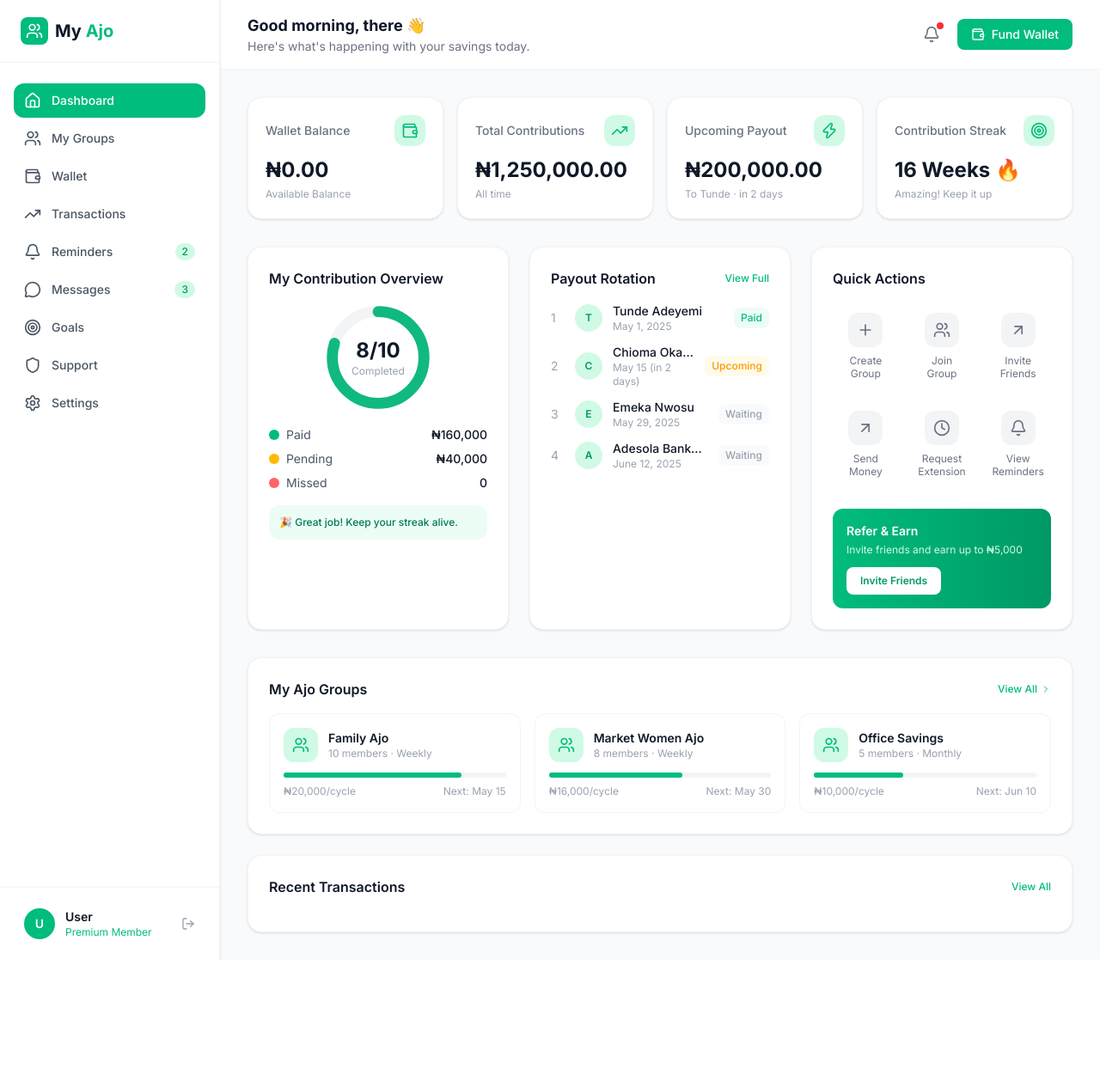
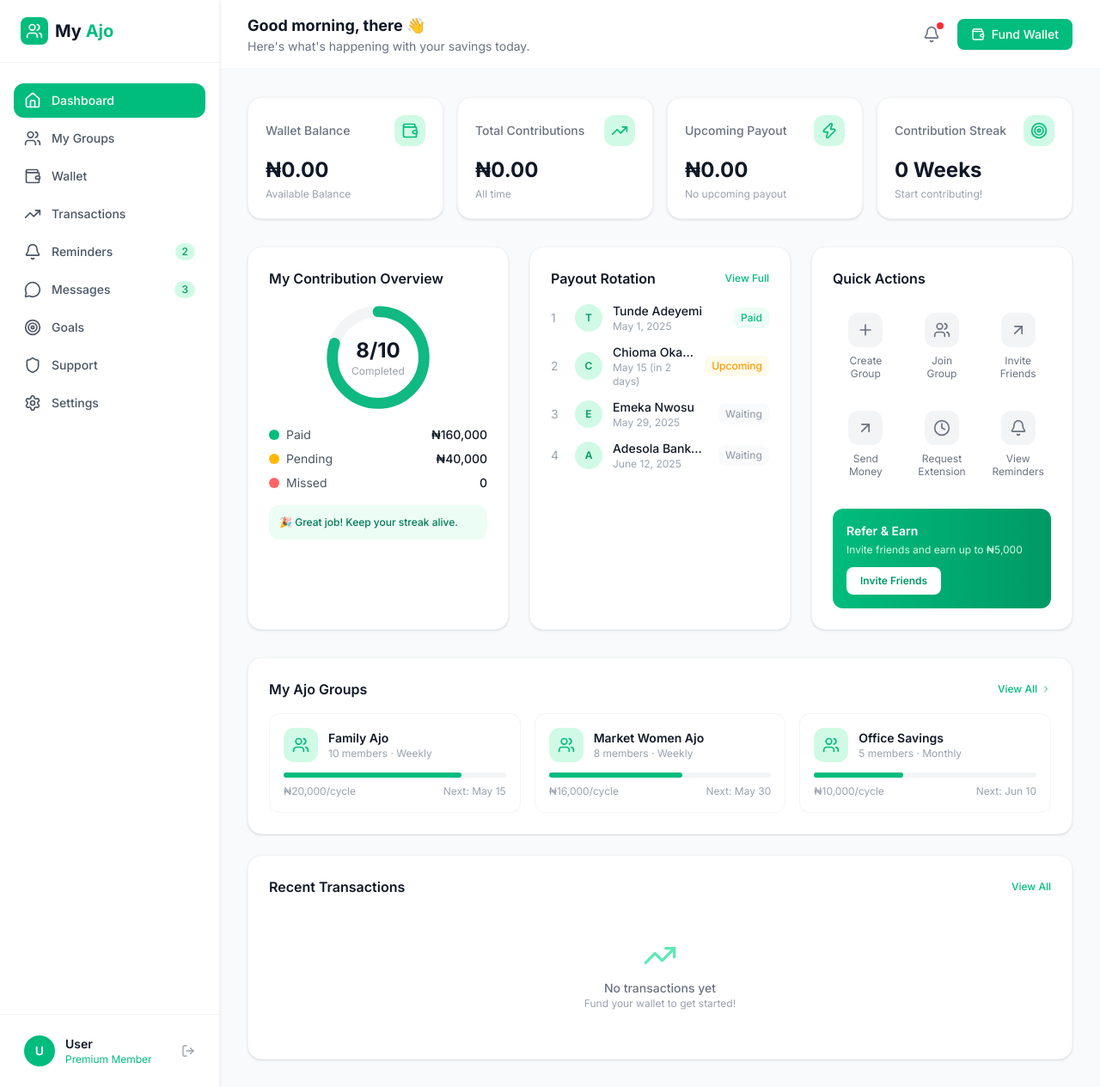
Before and after one commit to OluwaseunPaul010/My-ajo, a Next.js app: page /dashboard in a window 1280 px wide. Shown: the whole page at 86% size. Before the commit the page ends 1117 px from the top, so only its background shows below. Built offline with nearby package versions, Linux system fonts and the light colour scheme.

Commit message:
Add empty states for new users

```diff
--- a/app/dashboard/page.tsx
+++ b/app/dashboard/page.tsx
@@ -161,9 +161,9 @@ useEffect(() => {
           <div className="grid grid-cols-1 sm:grid-cols-2 lg:grid-cols-4 gap-4 mb-8">
             {[
               { label: "Wallet Balance", value: `₦${(user?.wallet?.balance || 0).toLocaleString()}.00`, sub: "Available Balance", icon: Wallet },
-              { label: "Total Contributions", value: "₦1,250,000.00", sub: "All time", icon: TrendingUp },
-              { label: "Upcoming Payout", value: "₦200,000.00", sub: "To Tunde · in 2 days", icon: Zap },
-              { label: "Contribution Streak", value: "16 Weeks 🔥", sub: "Amazing! Keep it up", icon: Target },
+              { label: "Total Contributions", value: `₦${realTransactions.filter((t:any) => t.type === "debit").reduce((s:number, t:any) => s + t.amount, 0).toLocaleString()}.00`, sub: "All time", icon: TrendingUp },
+              { label: "Upcoming Payout", value: "₦0.00", sub: "No upcoming payout", icon: Zap },
+              { label: "Contribution Streak", value: `${user?.streak || 0} Weeks`, sub: user?.streak > 0 ? "Amazing! Keep it up 🔥" : "Start contributing!", icon: Target },
             ].map((card, i) => (
               <motion.div key={i}
                 initial={{ opacity: 0, y: 20 }}
@@ -287,8 +287,14 @@ useEffect(() => {
               </a>
             </div>
             <div className="grid grid-cols-1 md:grid-cols-3 gap-4">
-              {groups.map((group, i) => (
-                <div key={i} className="border border-gray-100 rounded-xl p-4 hover:border-emerald-200 hover:shadow-sm transition-all">
+              {user?.groups?.length === 0 ? (
+  <div className="col-span-3 text-center py-8 text-gray-400">
+    <Users className="w-10 h-10 mx-auto mb-2 text-emerald-300" />
+    <p className="text-sm font-medium text-gray-500">No groups yet</p>
+    <p className="text-xs">Create or join a savings group!</p>
+  </div>
+) : (user?.groups || groups).map((group: any, i: number) => (
+  <div key={i} className="border border-gray-100 rounded-xl p-4 hover:border-emerald-200 hover:shadow-sm transition-all">
                   <div className="flex items-center gap-3 mb-3">
                     <div className="w-10 h-10 bg-emerald-100 rounded-xl flex items-center justify-center">
                       <Users className="w-5 h-5 text-emerald-500" />
@@ -317,7 +323,13 @@ useEffect(() => {
               <a href="#" className="text-xs text-emerald-500 font-medium">View All</a>
             </div>
             <div className="space-y-3">
-              {(realTransactions.length > 0 ? realTransactions : []).slice(0, 5).map((tx: any, i: number) => (
+              {realTransactions.length === 0 ? (
+  <div className="text-center py-8 text-gray-400">
+    <TrendingUp className="w-10 h-10 mx-auto mb-2 text-emerald-300" />
+    <p className="text-sm font-medium text-gray-500">No transactions yet</p>
+    <p className="text-xs">Fund your wallet to get started!</p>
+  </div>
+) : realTransactions.slice(0, 5).map((tx: any, i: number) => (
   <div key={i} className="flex items-center gap-4 p-3 hover:bg-gray-50 rounded-xl transition-colors">
     <div className={`w-10 h-10 rounded-xl flex items-center justify-center ${tx.type === "credit" ? "bg-emerald-100" : "bg-red-50"}`}>
       {tx.type === "credit"
--- a/app/groups/page.tsx
+++ b/app/groups/page.tsx
@@ -168,7 +168,13 @@ export default function GroupsPage() {
                 <p className="text-sm">Create or join a savings group to get started.</p>
               </div>
             ) : (
-              realGroups.map((group: any, i: number) => (
+             {user?.groups?.length === 0 ? (
+  <div className="col-span-3 text-center py-8 text-gray-400">
+    <Users className="w-10 h-10 mx-auto mb-2 text-emerald-300" />
+    <p className="text-sm font-medium text-gray-500">No groups yet</p>
+    <p className="text-xs">Create or join a savings group!</p>
+  </div>
+) : (user?.groups || groups).map((group: any, i: number) => (
                 <motion.div key={i}
                   initial={{ opacity: 0, y: 20 }}
                   animate={{ opacity: 1, y: 0 }}
```
